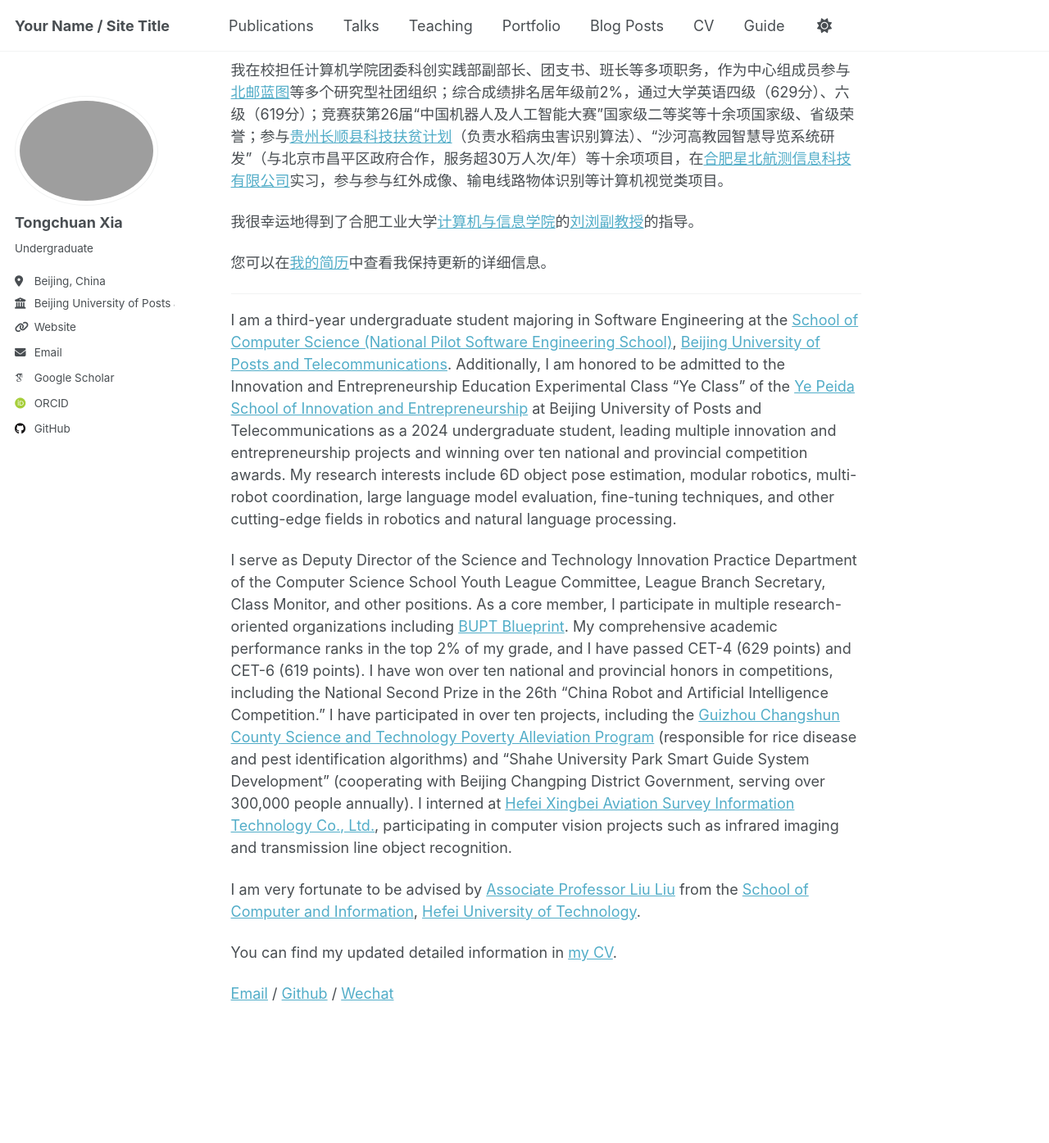
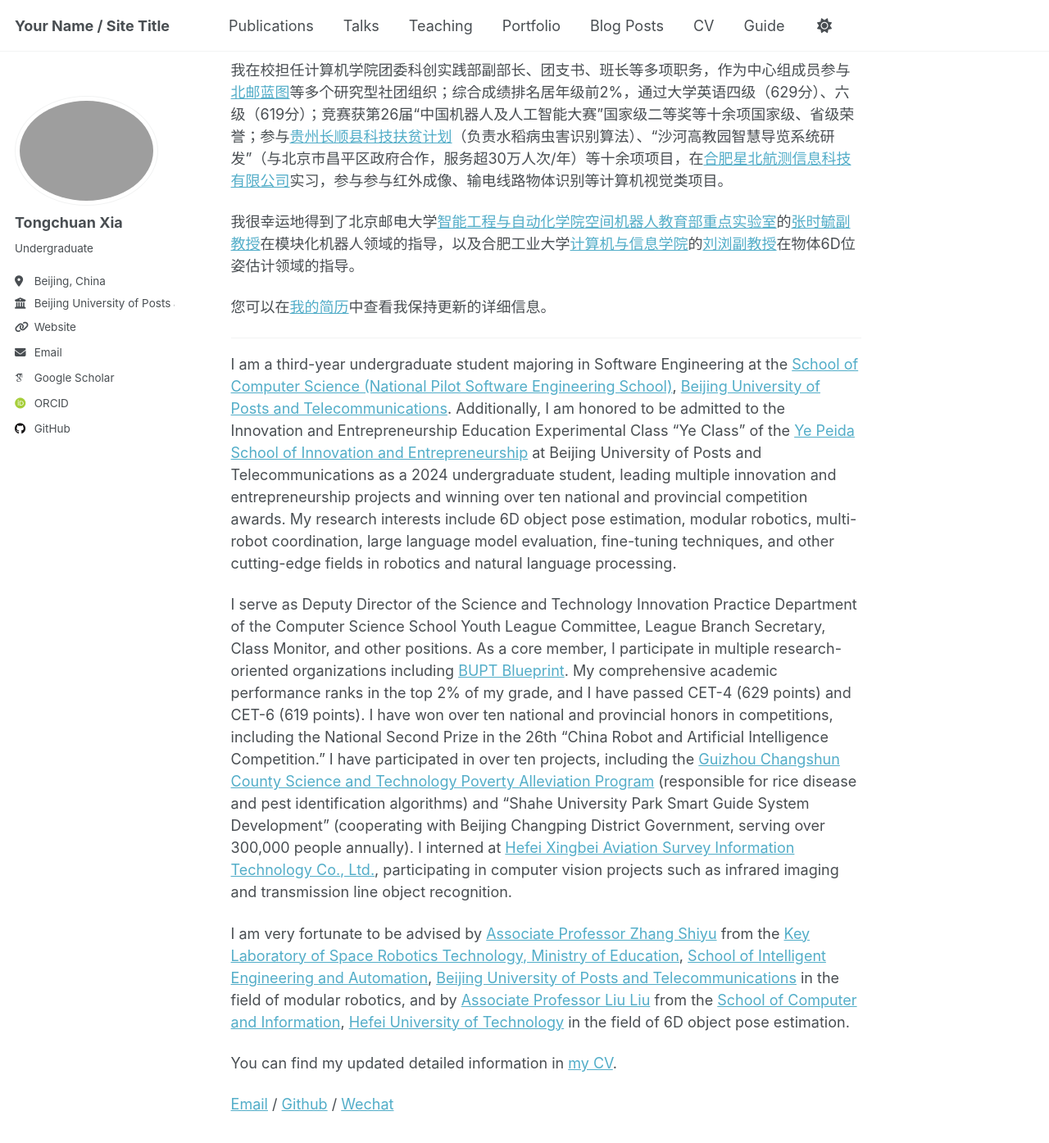
Before and after one commit to Heartune/Heartune.github.io, a Jekyll site: the page built from _pages/about.md, in a window 1280 px wide and 1400 px high, scrolled down 201 px. Shown: the top 1395 px of the window at 82% size. Built offline with Jekyll 4.4.1, drawn with Linux system fonts in a browser that asks for light colours; some web fonts are replaced; a script that is not in the unit is left out.

Commit message:
更新配置文件和个人信息

```diff
--- a/_config.yml
+++ b/_config.yml
@@ -13,17 +13,17 @@ title                    : "Your Name / Site Title"
 title_separator          : "-"
 name                     : &name "Your Name"
 description              : &description "Your Name's academic portfolio"   # Update this with a general description of your site, this is the default if not overridden by a page
-url                      : https://academicpages.github.io # The base hostname & protocol for your site e.g. "https://[your GitHub username].github.io",
+url                      : https://heartune.github.io # The base hostname & protocol for your site e.g. "https://[your GitHub username].github.io",
                                                            # or if you already have some other page hosted on Github then use "https://[your GitHub username].github.io/[Your Repo Name]"
 baseurl                  : "" # the subpath of your site, e.g. "/blog"
-repository               : "academicpages/academicpages.github.io"
+repository               : "Heartune/Heartune.github.io"
 
 # Site Author - The following control what appear as part of the author content on the side bar.
 #               If a field is blank the icon and link will not appear, otherwise it will be shown.
 #               Additional customization can be done by editing /_includes/author-profile.html
 author:
   # Biographic information
-  avatar           : "profile.JPG"
+  avatar           : "profile.png"
   name             : "Tongchuan Xia"
   pronouns         : # example: "she/her"
   bio              : "Undergraduate"
--- a/_pages/about.md
+++ b/_pages/about.md
@@ -11,7 +11,7 @@ redirect_from:
 
 我在校担任计算机学院团委科创实践部副部长、团支书、班长等多项职务，作为中心组成员参与[北邮蓝图](https://peking.bjd.com.cn/content/s6109f126e4b0f21db068a1c7.html)等多个研究型社团组织；综合成绩排名居年级前2%，通过大学英语四级（629分）、六级（619分）；竞赛获第26届“中国机器人及人工智能大赛”国家级二等奖等十余项国家级、省级荣誉；参与[贵州长顺县科技扶贫计划](https://mp.weixin.qq.com/s/6OjkT8vqIqM76sAiqX3pJg)（负责水稻病虫害识别算法）、“沙河高教园智慧导览系统研发”（与北京市昌平区政府合作，服务超30万人次/年）等十余项项目，在[合肥星北航测信息科技有限公司](http://www.navmonitor.com/)实习，参与参与红外成像、输电线路物体识别等计算机视觉类项目。
 
-我很幸运地得到了合肥工业大学[计算机与信息学院](https://ci.hfut.edu.cn/)的[刘浏副教授](https://hfut-liuliu.com/)的指导。
+我很幸运地得到了北京邮电大学[智能工程与自动化学院](https://iea.bupt.edu.cn/)[空间机器人教育部重点实验室](https://baike.baidu.com/item/%E7%A9%BA%E9%97%B4%E6%9C%BA%E5%99%A8%E4%BA%BA%E6%8A%80%E6%9C%AF%E6%95%99%E8%82%B2%E9%83%A8%E5%B7%A5%E7%A8%8B%E7%A0%94%E7%A9%B6%E4%B8%AD%E5%BF%83%EF%BC%88%E5%8C%97%E4%BA%AC%E9%82%AE%E7%94%B5%E5%A4%A7%E5%AD%A6%EF%BC%89/20793572)的[张时毓副教授](https://teacher.bupt.edu.cn/zhangshiyu/zh_CN/index.htm)在模块化机器人领域的指导，以及合肥工业大学[计算机与信息学院](https://ci.hfut.edu.cn/)的[刘浏副教授](https://hfut-liuliu.com/)在物体6D位姿估计领域的指导。
 
 您可以在[我的简历](../assets/简历29.png)中查看我保持更新的详细信息。
 
@@ -21,7 +21,7 @@ I am a third-year undergraduate student majoring in Software Engineering at the
 
 I serve as Deputy Director of the Science and Technology Innovation Practice Department of the Computer Science School Youth League Committee, League Branch Secretary, Class Monitor, and other positions. As a core member, I participate in multiple research-oriented organizations including [BUPT Blueprint](https://peking.bjd.com.cn/content/s6109f126e4b0f21db068a1c7.html). My comprehensive academic performance ranks in the top 2% of my grade, and I have passed CET-4 (629 points) and CET-6 (619 points). I have won over ten national and provincial honors in competitions, including the National Second Prize in the 26th "China Robot and Artificial Intelligence Competition." I have participated in over ten projects, including the [Guizhou Changshun County Science and Technology Poverty Alleviation Program](https://mp.weixin.qq.com/s/6OjkT8vqIqM76sAiqX3pJg) (responsible for rice disease and pest identification algorithms) and "Shahe University Park Smart Guide System Development" (cooperating with Beijing Changping District Government, serving over 300,000 people annually). I interned at [Hefei Xingbei Aviation Survey Information Technology Co., Ltd.](http://www.navmonitor.com/), participating in computer vision projects such as infrared imaging and transmission line object recognition.
 
-I am very fortunate to be advised by [Associate Professor Liu Liu](https://hfut-liuliu.com/) from the [School of Computer and Information](https://ci.hfut.edu.cn/), [Hefei University of Technology](https://www.hfut.edu.cn/).
+I am very fortunate to be advised by [Associate Professor Zhang Shiyu](https://teacher.bupt.edu.cn/zhangshiyu/zh_CN/index.htm) from the [Key Laboratory of Space Robotics Technology, Ministry of Education](https://baike.baidu.com/item/%E7%A9%BA%E9%97%B4%E6%9C%BA%E5%99%A8%E4%BA%BA%E6%8A%80%E6%9C%AF%E6%95%99%E8%82%B2%E9%83%A8%E5%B7%A5%E7%A8%8B%E7%A0%94%E7%A9%B6%E4%B8%AD%E5%BF%83%EF%BC%88%E5%8C%97%E4%BA%AC%E9%82%AE%E7%94%B5%E5%A4%A7%E5%AD%A6%EF%BC%89/20793572), [School of Intelligent Engineering and Automation](https://iea.bupt.edu.cn/), [Beijing University of Posts and Telecommunications](https://www.bupt.edu.cn/) in the field of modular robotics, and by [Associate Professor Liu Liu](https://hfut-liuliu.com/) from the [School of Computer and Information](https://ci.hfut.edu.cn/), [Hefei University of Technology](https://www.hfut.edu.cn/) in the field of 6D object pose estimation.
 
 You can find my updated detailed information in [my CV](../assets/简历29.png).
 
```
